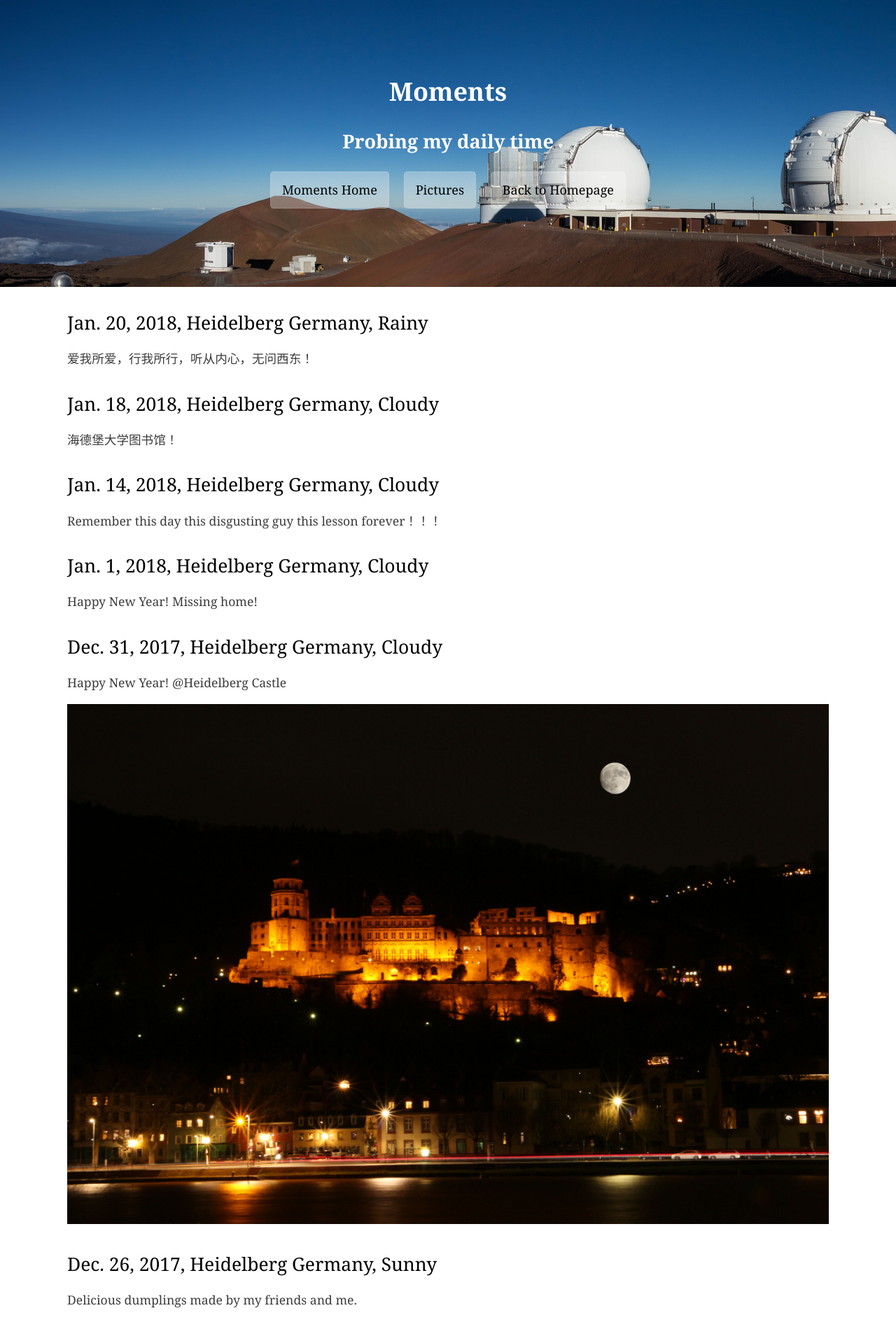
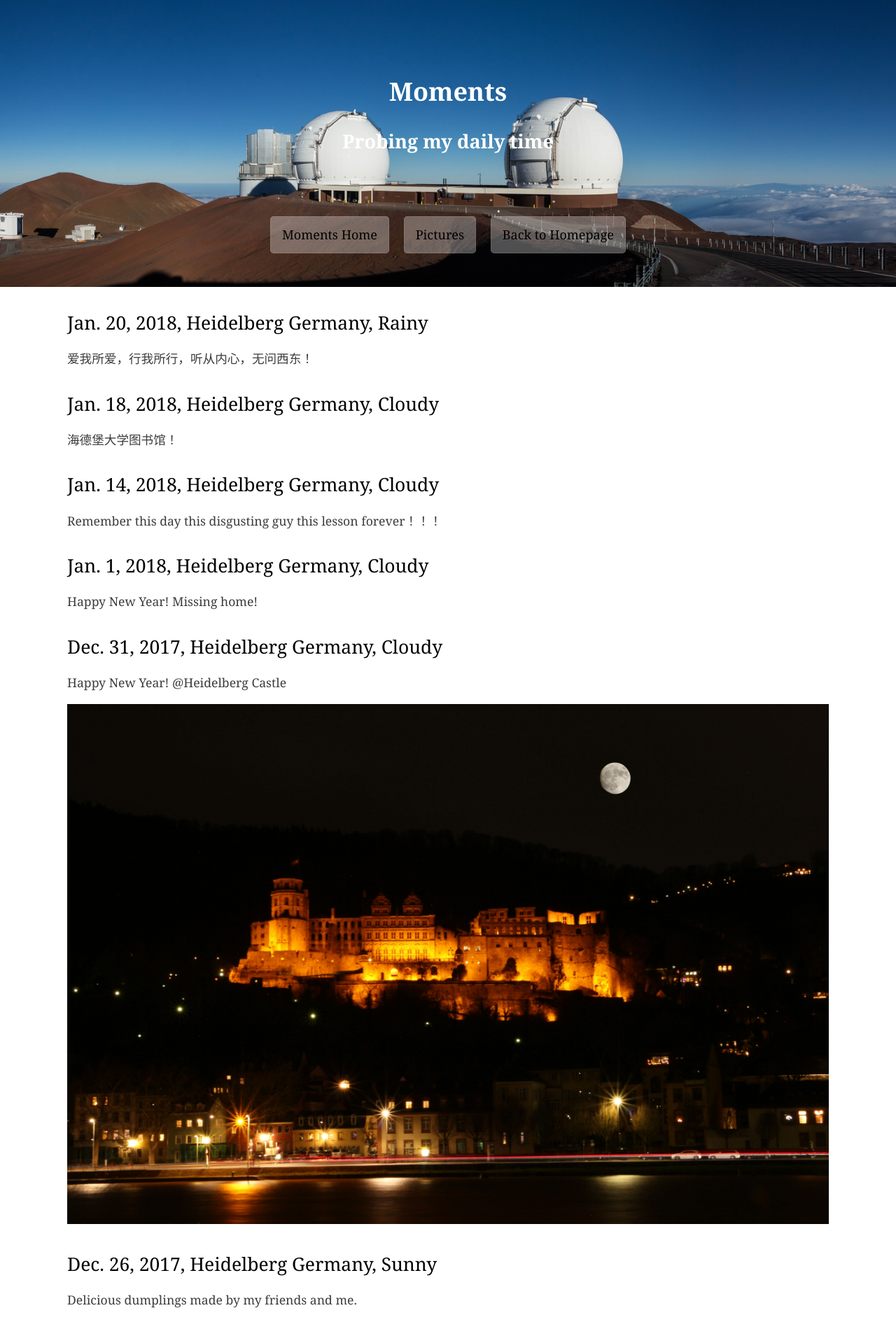
Before and after one commit to zcp521/zcp521.github.io, a Jekyll site: the page built from moments.md, in a window 1280 px wide. Shown: the top 1909 px of the page at 70% size. Built offline with Jekyll 4.4.1, drawn with Linux system fonts in a browser that asks for light colours.

Commit message:
Update moments-header.html

```diff
--- a/_includes/moments-header.html
+++ b/_includes/moments-header.html
@@ -1,7 +1,10 @@
-<section class="page-header"  style="background-image: url('{{ site.baseurl }}/{{ site.header-img }}')">
+<section class="page-header" style="background-image: url('{{ site.baseurl }}/{{ site.header-img }}'); background-size: cover; background-position: center;">
   <h1 class="moments-name">{{page.title }}</h1>
   <h2 class="moments-tagline">{{page.tagline}}</h2>
-  <a href={{ site.baseurl }}/moments.html class="btn">Moments Home</a>
-  <a href={{ site.baseurl }}/pictures.html class="btn">Pictures</a>
-  <a href={{ site.baseurl }}/index.html class="btn">Back to Homepage</a>
+
+  <div style="transform: translateY(4.0rem);">
+    <a href={{ site.baseurl }}/moments.html class="btn">Moments Home</a>
+    <a href={{ site.baseurl }}/pictures.html class="btn">Pictures</a>
+    <a href={{ site.baseurl }}/index.html class="btn">Back to Homepage</a>
+  </div>
 </section>
```
